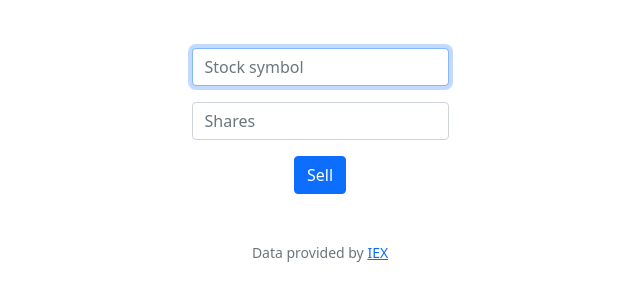
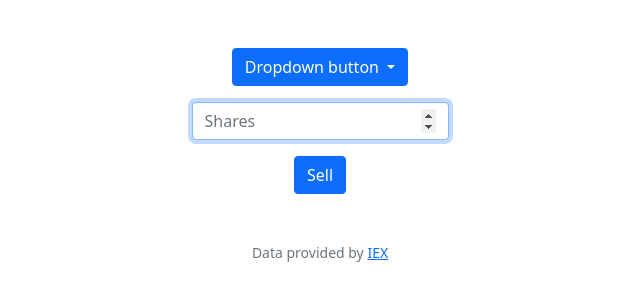
Before and after one commit to mson1509/cs50mson, a Flask app: page /sell in a window 1280 px wide. Shown: the part 76-377 px from the top of the page, without its empty margins (320-960 px from the left). Run offline with Flask 3, Linux system fonts and the light colour scheme; a user stored in the database is signed in; some libraries are stand-ins or nearby versions.

Commit message:
Fri, Sep 29, 2023, 4:31 PM +07:00

```diff
--- a/finance/templates/sell.html
+++ b/finance/templates/sell.html
@@ -6,9 +6,16 @@
 
 {% block main %}
     <form action="/buy" method="post">
-        <div class="mb-3">
-            <input autocomplete="off" autofocus class="form-control mx-auto w-auto" id="symbol" name="symbol" placeholder="Stock symbol" type="text">
-        </div>
+        <div class="mb-3 dropdown">
+            <button class="btn btn-primary dropdown-toggle" type="button" id="dropdownMenuButton1" data-bs-toggle="dropdown" aria-expanded="false">
+              Dropdown button
+            </button>
+            <ul class="dropdown-menu" aria-labelledby="dropdownMenuButton1">
+              <li><a class="dropdown-item" href="#">Action</a></li>
+              <li><a class="dropdown-item" href="#">Another action</a></li>
+              <li><a class="dropdown-item" href="#">Something else here</a></li>
+            </ul>
+          </div>
         <div class="mb-3">
             <input autocomplete="off" autofocus class="form-control mx-auto w-auto" id="shares" name="shares" placeholder="Shares" type="number">
         </div>
```
